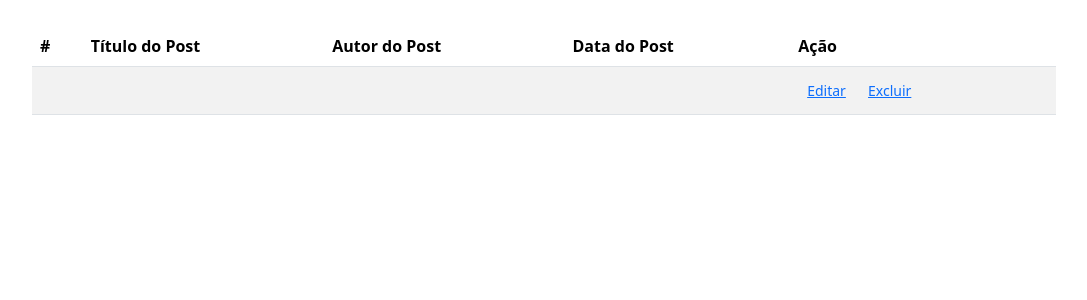
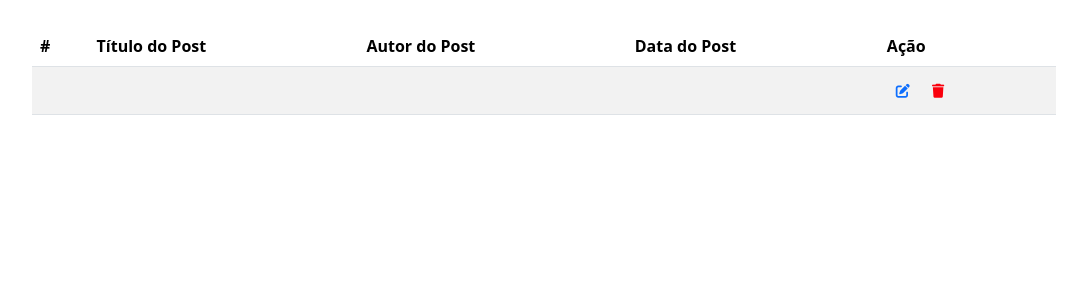
Before and after one commit to pedronet00/projeto-estagio, a PHP site: page /adm/post/read.php in a window 1280 px wide. Shown: the part 106-406 px from the top of the page, without its empty margins (96-1183 px from the left). Run offline with PHP 8.4, Linux system fonts and the light colour scheme; tables that the repository leaves empty or names only in its code hold one stand-in row (values such as "Sample post"); data that the repository does not hold is empty; some libraries are stand-ins or nearby versions; some web fonts are replaced.

Commit message:
alterando icones de edição e exclusão de posts

```diff
--- a/adm/post/read.php
+++ b/adm/post/read.php
@@ -22,15 +22,15 @@
     <?php while($posts = $stmt->fetch(PDO::FETCH_ASSOC)){?>
     <tr>
       <th scope="row"><?php echo $posts['idPost']; ?></th>
-      <td><?php echo $posts['tituloPost']; ?></td>
+      <td><a href="/src/posts/post.php?idPost=<?php echo $posts['idPost']; ?>" target="_blank" style="text-decoration: none; color: black;"><?php echo $posts['tituloPost']; ?></a></td>
       <td><?php echo $posts['nomeUsuario']; ?></td>
       <td><?php echo $posts['dataPost']; ?></td>
       <td>
           <button type="button" class="btn btn-link btn-sm btn-rounded">
-            Editar
+            <i class="fa-solid fa-pen-to-square"></i>
           </button>
           <button type="button" name="excluirPost" data-idPost="<?php echo $posts['idPost']; ?>" class="btn btn-link btn-sm btn-rounded">
-            Excluir
+            <i class="fa-solid fa-trash" style="color: #fa000c;"></i>
           </button>
         </td>
     </tr>
```
